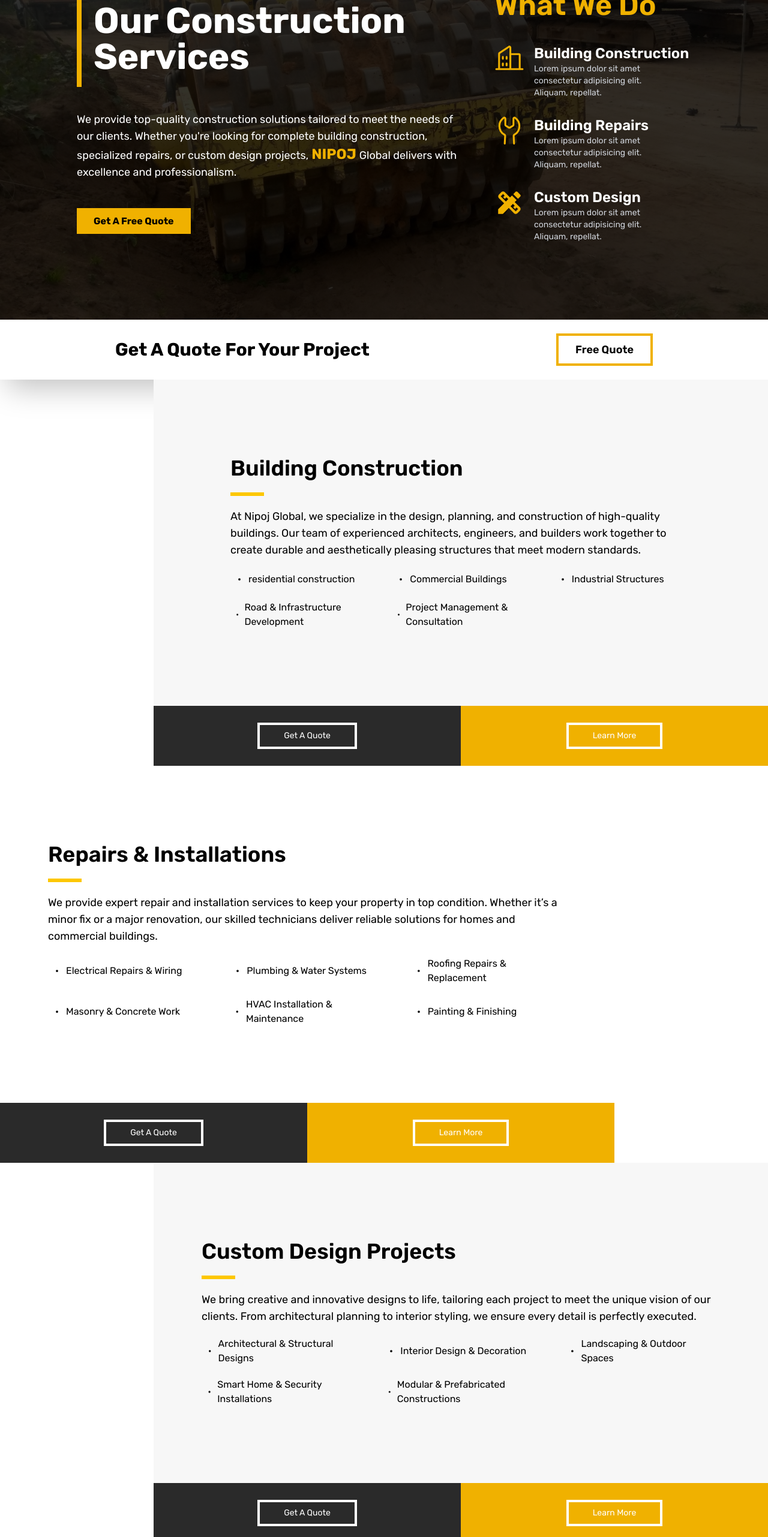
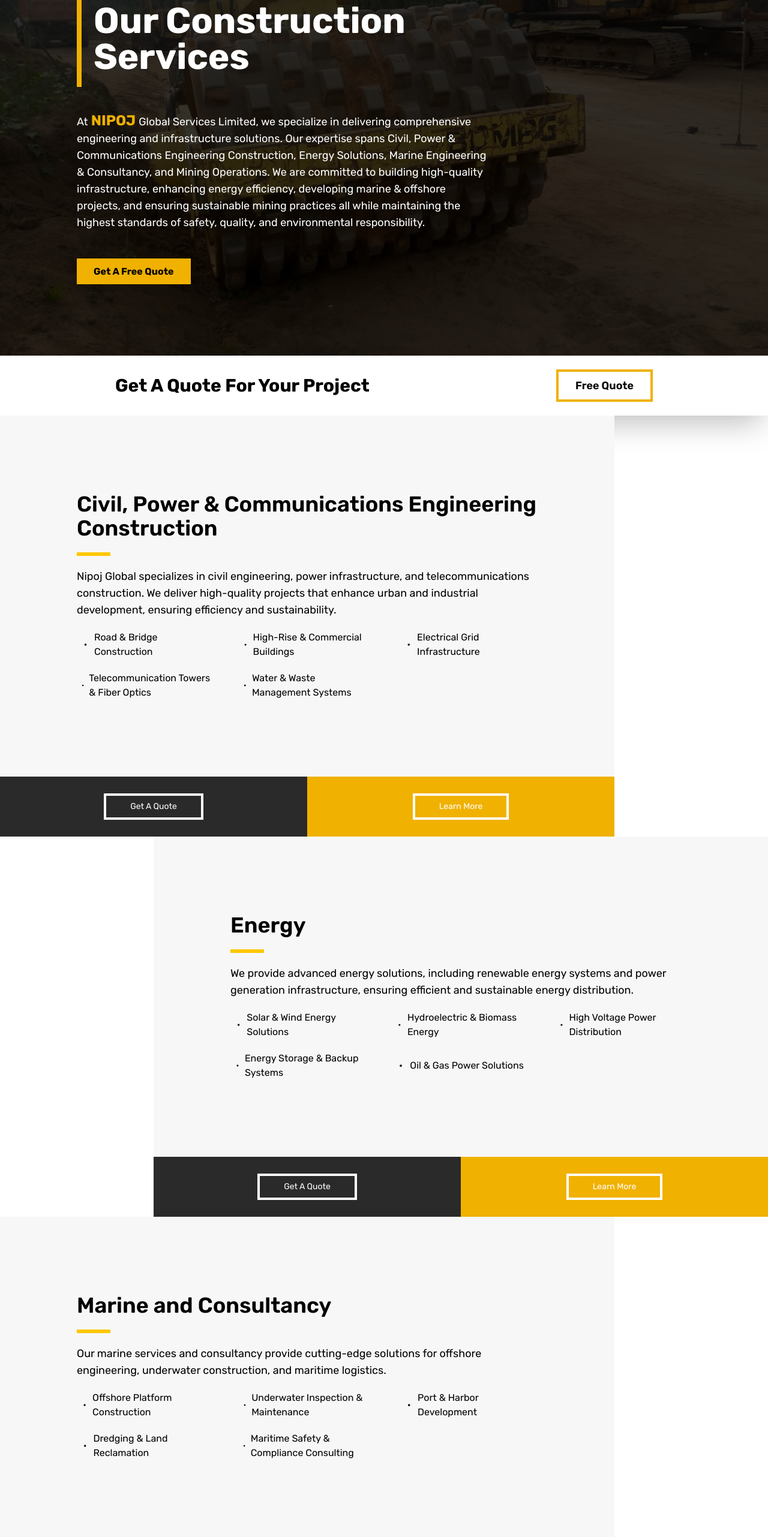
Before and after one commit to thedon-dev/nipoj-global, a React (Vite) app: page /services in a window 1280 px wide. Shown: the part 234-2797 px from the top of the page at 60% size. Built offline with nearby package versions, Linux system fonts and the light colour scheme.

Commit message:
Working on Projects Page

```diff
--- a/src/App.jsx
+++ b/src/App.jsx
@@ -6,6 +6,7 @@
 import Services from "./pages/Services";
 import Contact from "./pages/Contact";
 import About from "./pages/About";
+import Projects from "./pages/Projects";
 
 function App() {
   return (
@@ -25,7 +26,8 @@
         <Route path="/" element={<HomePage />} />
         <Route path="/services" element={<Services />} />
         <Route path="/contact" element={<Contact />} />
-        <Route path="/about" element={<About />} />
+        <Route path="/aboutus" element={<About />} />
+        <Route path="/projects" element={<Projects />} />
       </Routes>
 
       {location.pathname !== "/contact" && <Footer />}
--- a/src/components/Navbar.jsx
+++ b/src/components/Navbar.jsx
@@ -2,7 +2,7 @@
 import { BiCart } from "react-icons/bi";
 import { FaBars } from "react-icons/fa";
 import { FaX } from "react-icons/fa6";
-import { Link } from "react-router-dom";
+import { Link, NavLink } from "react-router-dom";
 import mainLogo from "../assets/mainLogo.jpg";
 
 const Navbar = () => {
@@ -26,7 +26,7 @@
     },
     {
       name: "About",
-      link: "/about",
+      link: "/aboutus",
     },
     {
       name: "Contact",
@@ -86,14 +86,18 @@
           </h3>
           <div className="gap-3 flex flex-col lg:flex-row">
             {links.map((lnk, index) => (
-              <Link
+              <NavLink
                 key={index}
                 onClick={() => setNavOpen(false)}
                 to={lnk.link}
-                className="text-black text-center px-5 lg:px-3 py-3 lg:py-1"
+                className={({ isActive }) =>
+                  `text-black text-center px-5 lg:px-3 py-5 lg:py-1 ${
+                    isActive ? "border-b-4 border-yellow-500" : ""
+                  } transition-all duration-300`
+                }
               >
                 {lnk.name}
-              </Link>
+              </NavLink>
             ))}
           </div>
           {/* <div className="flex items-center justify-center">
--- a/src/pages/About.jsx
+++ b/src/pages/About.jsx
@@ -1,4 +1,4 @@
-import React from "react";
+import React, { useEffect } from "react";
 import { Link } from "react-router-dom";
 import heroImage from "../assets/HeroImage.jpg";
 import { PiBuildings, PiDotBold } from "react-icons/pi";
@@ -8,6 +8,10 @@
 import { FaAngleDoubleRight } from "react-icons/fa";
 
 const About = () => {
+  useEffect(() => {
+    window.scrollTo(0, 0);
+  }, []);
+
   const services = [
     {
       heading: "Building Construction",
@@ -189,7 +193,7 @@
           </div>
         </div>
       </section>
-      <section className="px-[5%] lg:px-[10%] py-20 lg:py-32 text-center">
+      <section className="2xl:container mx-auto px-[5%] lg:px-[10%] py-20 lg:py-32 text-center">
         <h1 className="text-2xl front-semibold text-[#2a2a2a] lg:w-4/5 mx-auto">
           Lorem ipsum dolor sit, amet consectetur adipisicing elit. Earum maxime
           dolorem commodi, consequuntur quia veniam cupiditate odit ex nesciunt
--- a/src/pages/HomePage.jsx
+++ b/src/pages/HomePage.jsx
@@ -4,13 +4,22 @@
 import YellowMarker from "../components/YellowMarker";
 import LatestProjects from "../sections/mainPage/LatestProjects";
 import { Helmet } from "react-helmet";
-import { FaBuilding, FaRoad, FaTasks } from "react-icons/fa";
+import { FaBuilding, FaDotCircle, FaRoad, FaTasks } from "react-icons/fa";
 import AboutSection from "../sections/mainPage/AboutSection";
 import HeroImage from "../assets/HeroImage.jpg";
 import image2 from "../assets/image2.jpg";
 import FreeQuote from "../components/FreeQuote";
+import { BsDot } from "react-icons/bs";
+import { GoDot, GoDotFill } from "react-icons/go";
+import { PiDot } from "react-icons/pi";
 
 const HomePage = () => {
+  const Services = [
+    "Civil, Power and Communications Engineering Construction",
+    "Energy",
+    "Marine and Consultancy",
+    "Mining operation",
+  ];
   return (
     <>
       <Helmet>
@@ -69,46 +78,19 @@
           </div>
           <div className="bg-yellow-500 lg:w-1/3 px-[5%] py-14 lg:p-14">
             <h2 className="font-bold text-4xl">Our Service</h2>
-            <div className="flex flex-col py-10 justify-center gap-10 ">
-              <div className="flex flex-col lg:flex-row gap-5 lg:items-center mt-2">
-                <FaBuilding className="w-[50px] h-[50px] lg:w-[70px] lg:h-[70px] text-white" />
-                <div>
-                  <h4 className="text-[#2a2a2a] font-semibold text-xl">
-                    Structural & Civil Engineering
-                  </h4>
-                  <p className="text-sm lg:w-4/5 text-white">
-                    We design and construct residential, commercial, and
-                    industrial buildings, ensuring durability, efficiency, and
-                    sustainability in every project.
-                  </p>
+            <div className="flex flex-col py-10 justify-center gap-5 ">
+              {Services.map((service, idx) => (
+                <div key={idx} className="flex flex-row gap-3 items-start mt-2">
+                  <div>
+                    <GoDotFill className="w-[25px] h-[25px] text-white" />
+                  </div>
+                  <div>
+                    <h4 className="text-[#2a2a2a] font-semibold text-xl">
+                      {service}
+                    </h4>
+                  </div>
                 </div>
-              </div>
-              <div className="flex flex-col lg:flex-row gap-5 lg:items-center mt-2">
-                <FaRoad className="w-[50px] h-[50px] lg:w-[70px] lg:h-[70px] text-white" />
-                <div className="">
-                  <h4 className="text-[#2a2a2a] font-semibold text-xl">
-                    Infrastructure Development
-                  </h4>
-                  <p className="text-sm lg:w-4/5 text-white">
-                    From bridges and highways to energy-efficient structures, we
-                    handle critical infrastructure projects with precision and
-                    expertise.
-                  </p>
-                </div>
-              </div>
-              <div className="flex flex-col lg:flex-row lg:items-center gap-5 mt-2">
-                <FaTasks className="w-[50px] h-[50px] lg:w-[70px] lg:h-[70px] text-white" />
-                <div>
-                  <h4 className="text-[#2a2a2a] font-semibold text-xl">
-                    Project Management & Execution
-                  </h4>
-                  <p className="text-sm lg:w-4/5 text-white">
-                    We oversee projects from design to completion, ensuring
-                    timely delivery, cost efficiency, and compliance with
-                    international safety standards.
-                  </p>
-                </div>
-              </div>
+              ))}
             </div>
             <div className="flex justify-center mt-3">
               <Link
@@ -168,7 +150,10 @@
                     in Engineering and Construction.
                   </p>
                   <div className="mt-5">
-                    <Link className="px-10 py-3 border-4 font-semibold border-black">
+                    <Link
+                      to="/aboutus"
+                      className="px-10 py-3 border-4 font-semibold border-black"
+                    >
                       Learn More
                     </Link>
                   </div>
--- /dev/null
+++ b/src/pages/Projects.jsx
@@ -0,0 +1,39 @@
+import React from "react";
+import HeroImage from "../assets/HeroImage.jpg";
+import { Link } from "react-router-dom";
+
+const Projects = () => {
+  return (
+    <>
+      <section className="flex flex-col lg:flex-row 2xl:container mx-auto">
+        <div
+          className="py-20 px-[5%] lg:p-32 bg-black text-white"
+          style={{
+            backgroundImage: `linear-gradient(rgba(0, 0, 0, 0.8), rgba(0, 0, 0, 0.8)), url(${HeroImage})`,
+            backgroundSize: "cover",
+            backgroundPosition: "center",
+          }}
+        >
+          <h1 className="text-4xl lg:text-5xl font-bold border-l-8 border-yellow-500 p-3 lg:p-5 text-white">
+            Engineering & Construction
+          </h1>
+          <p className="mt-10 text-sm lg:text-xl w-2/3">
+            With a commitment to quality, innovation, and sustainability,{" "}
+            <span className="text-2xl text-yellow-500 font-bold">NIPOJ </span>
+            Global Services Ltd. delivers cutting-edge engineering and
+            construction solutions for commercial, industrial, and
+            infrastructure projects. Our expertise ensures durable and
+            cost-effective structures that meet global standards.
+          </p>
+        </div>
+      </section>
+      <section className="2xl:container mx-auto bg-yellow-500 px-[5%] lg:px-[10%] py-20">
+        <h1 className="text-4xl text-center font-semibold text-[#2a2a2a]">
+          Have a Project in Mind? <br /> Let's Get Building
+        </h1>
+      </section>
+    </>
+  );
+};
+
+export default Projects;
--- a/src/pages/Services.jsx
+++ b/src/pages/Services.jsx
@@ -15,19 +15,30 @@
   }, []);
   const services = [
     {
-      heading: "Building Construction",
+      heading: "Civil, Power & Communications Engineering Construction",
       icon: <PiBuildings className="w-[50px] h-[50px] text-yellow-500" />,
-      description: "",
+      description:
+        "We specialize in large-scale civil, power, and telecommunications infrastructure projects, ensuring quality and efficiency in construction.",
     },
     {
-      heading: "Building Repairs",
+      heading: "Energy",
       icon: <GoTools className="w-[50px] h-[50px] text-yellow-500" />,
-      description: "",
+      description:
+        "Our energy solutions include power generation, renewable energy systems, and grid infrastructure for sustainable and efficient energy distribution.",
     },
     {
-      heading: "Custom Design",
+      heading: "Marine and Consultancy",
       icon: <MdDesignServices className="w-[50px] h-[50px] text-yellow-500" />,
-      description: "",
+      description:
+        "We offer expert maritime solutions, underwater engineering, and professional consultancy services tailored for offshore and marine industries.",
+    },
+    {
+      heading: "Mining Operation",
+      icon: (
+        <MdHomeRepairService className="w-[50px] h-[50px] text-yellow-500" />
+      ),
+      description:
+        "Our mining operations focus on safe, efficient extraction and processing of minerals, ensuring compliance with environmental and safety regulations.",
     },
   ];
 
@@ -72,14 +83,20 @@
               Our Construction Services
             </h1>
             <p className="mt-10 text-sm lg:text-lg">
-              We provide top-quality construction solutions tailored to meet the
-              needs of our clients. Whether you're looking for complete building
-              construction, specialized repairs, or custom design projects,
+              At
               <span className="text-2xl text-yellow-500 font-bold">
                 {" "}
                 NIPOJ{" "}
-              </span>{" "}
-              Global delivers with excellence and professionalism.
+              </span>
+              Global Services Limited, we specialize in delivering comprehensive
+              engineering and infrastructure solutions. Our expertise spans
+              Civil, Power & Communications Engineering Construction, Energy
+              Solutions, Marine Engineering & Consultancy, and Mining
+              Operations. We are committed to building high-quality
+              infrastructure, enhancing energy efficiency, developing marine &
+              offshore projects, and ensuring sustainable mining practices all
+              while maintaining the highest standards of safety, quality, and
+              environmental responsibility.
             </p>
             <div className="mt-14">
               <Link className="font-bold lg:text-md px-7 py-3 bg-yellow-500 text-black">
@@ -87,7 +104,7 @@
               </Link>
             </div>
           </div>
-          <div className="lg:w-1/3 mt-10 lg:mt-0">
+          {/* <div className="lg:w-1/3 mt-10 lg:mt-0">
             <h2 className="text-yellow-500 text-4xl lg:text-5xl font-semibold">
               What We Do{" "}
             </h2>
@@ -107,67 +124,32 @@
                 </div>
               ))}
             </div>
-          </div>
+          </div> */}
         </div>
       </section>
       <FreeQuote />
       <section className="">
         <div className="2xl:container mx-auto">
-          <div className="lg:w-4/5 ms-auto bg-[#f7f7f7]">
+          <div className="lg:w-4/5 bg-[#f7f7f7]">
             <div className="px-[5%] py-20 lg:p-32">
-              <h2 className="text-4xl font-semibold">Building Construction</h2>
-              <YellowMarker />
-              <p className="lg:text-lg mt-5">
-                At Nipoj Global, we specialize in the design, planning, and
-                construction of high-quality buildings. Our team of experienced
-                architects, engineers, and builders work together to create
-                durable and aesthetically pleasing structures that meet modern
-                standards.
-              </p>
-              <div className="grid lg:grid-cols-3 gap-y-5 gap-x-10 mt-5">
-                {BuildingConstServ.map((service, index) => (
-                  <p
-                    key={index}
-                    className="text-sm lg:text-base flex items-center"
-                  >
-                    <PiDotBold size={30} />
-                    {service}
-                  </p>
-                ))}
-              </div>
-            </div>
-            <div className="flex">
-              <div className="bg-[#2a2a2a] py-7 w-1/2 grid place-content-center">
-                <Link className="border-4 text-sm border-white px-5 lg:px-10 py-1 lg:py-2 text-white">
-                  Get A Quote
-                </Link>
-              </div>
-              <div className="bg-yellow-500 py-7 w-1/2 grid place-content-center">
-                <Link className="border-4 text-sm border-white px-5 lg:px-10 py-1 lg:py-2 text-white">
-                  Learn More
-                </Link>
-              </div>
-            </div>
-          </div>
-        </div>
-      </section>
-
-      <section className="">
-        <div className="2xl:container mx-auto">
-          <div className="lg:w-4/5">
-            <div className="px-[5%] py-20 lg:px-20 lg:py-32">
               <h2 className="text-4xl font-semibold">
-                Repairs & Installations
+                Civil, Power & Communications Engineering Construction
               </h2>
               <YellowMarker />
               <p className="lg:text-lg mt-5">
-                We provide expert repair and installation services to keep your
-                property in top condition. Whether it’s a minor fix or a major
-                renovation, our skilled technicians deliver reliable solutions
-                for homes and commercial buildings.
+                Nipoj Global specializes in civil engineering, power
+                infrastructure, and telecommunications construction. We deliver
+                high-quality projects that enhance urban and industrial
+                development, ensuring efficiency and sustainability.
               </p>
               <div className="grid lg:grid-cols-3 gap-y-5 gap-x-10 mt-5">
-                {RepairConstServ.map((service, index) => (
+                {[
+                  "Road & Bridge Construction",
+                  "High-Rise & Commercial Buildings",
+                  "Electrical Grid Infrastructure",
+                  "Telecommunication Towers & Fiber Optics",
+                  "Water & Waste Management Systems",
+                ].map((service, index) => (
                   <p
                     key={index}
                     className="text-sm lg:text-base flex items-center"
@@ -197,17 +179,112 @@
       <section className="">
         <div className="2xl:container mx-auto">
           <div className="lg:w-4/5 ms-auto bg-[#f7f7f7]">
-            <div className="px-[5%] py-20 lg:px-20 lg:py-32">
-              <h2 className="text-4xl font-semibold">Custom Design Projects</h2>
+            <div className="px-[5%] py-20 lg:p-32">
+              <h2 className="text-4xl font-semibold">Energy</h2>
               <YellowMarker />
               <p className="lg:text-lg mt-5">
-                We bring creative and innovative designs to life, tailoring each
-                project to meet the unique vision of our clients. From
-                architectural planning to interior styling, we ensure every
-                detail is perfectly executed.
+                We provide advanced energy solutions, including renewable energy
+                systems and power generation infrastructure, ensuring efficient
+                and sustainable energy distribution.
               </p>
               <div className="grid lg:grid-cols-3 gap-y-5 gap-x-10 mt-5">
-                {DesignConstServ.map((service, index) => (
+                {[
+                  "Solar & Wind Energy Solutions",
+                  "Hydroelectric & Biomass Energy",
+                  "High Voltage Power Distribution",
+                  "Energy Storage & Backup Systems",
+                  "Oil & Gas Power Solutions",
+                ].map((service, index) => (
+                  <p
+                    key={index}
+                    className="text-sm lg:text-base flex items-center"
+                  >
+                    <PiDotBold size={30} />
+                    {service}
+                  </p>
+                ))}
+              </div>
+            </div>
+            <div className="flex">
+              <div className="bg-[#2a2a2a] py-7 w-1/2 grid place-content-center">
+                <Link className="border-4 text-sm border-white px-5 lg:px-10 py-1 lg:py-2 text-white">
+                  Get A Quote
+                </Link>
+              </div>
+              <div className="bg-yellow-500 py-7 w-1/2 grid place-content-center">
+                <Link className="border-4 text-sm border-white px-5 lg:px-10 py-1 lg:py-2 text-white">
+                  Learn More
+                </Link>
+              </div>
+            </div>
+          </div>
+        </div>
+      </section>
+
+      <section className="">
+        <div className="2xl:container mx-auto">
+          <div className="lg:w-4/5 bg-[#f7f7f7]">
+            <div className="px-[5%] py-20 lg:p-32">
+              <h2 className="text-4xl font-semibold">Marine and Consultancy</h2>
+              <YellowMarker />
+              <p className="lg:text-lg mt-5">
+                Our marine services and consultancy provide cutting-edge
+                solutions for offshore engineering, underwater construction, and
+                maritime logistics.
+              </p>
+              <div className="grid lg:grid-cols-3 gap-y-5 gap-x-10 mt-5">
+                {[
+                  "Offshore Platform Construction",
+                  "Underwater Inspection & Maintenance",
+                  "Port & Harbor Development",
+                  "Dredging & Land Reclamation",
+                  "Maritime Safety & Compliance Consulting",
+                ].map((service, index) => (
+                  <p
+                    key={index}
+                    className="text-sm lg:text-base flex items-center"
+                  >
+                    <PiDotBold size={30} />
+                    {service}
+                  </p>
+                ))}
+              </div>
+            </div>
+            <div className="flex">
+              <div className="bg-[#2a2a2a] py-7 w-1/2 grid place-content-center">
+                <Link className="border-4 text-sm border-white px-5 lg:px-10 py-1 lg:py-2 text-white">
+                  Get A Quote
+                </Link>
+              </div>
+              <div className="bg-yellow-500 py-7 w-1/2 grid place-content-center">
+                <Link className="border-4 text-sm border-white px-5 lg:px-10 py-1 lg:py-2 text-white">
+                  Learn More
+                </Link>
+              </div>
+            </div>
+          </div>
+        </div>
+      </section>
+
+      <section className="">
+        <div className="2xl:container mx-auto">
+          <div className="lg:w-4/5 ms-auto bg-[#f7f7f7]">
+            <div className="px-[5%] py-20 lg:p-32">
+              <h2 className="text-4xl font-semibold">Mining Operation</h2>
+              <YellowMarker />
+              <p className="lg:text-lg mt-5">
+                We offer efficient and environmentally responsible mining
+                solutions, focusing on mineral extraction, processing, and site
+                rehabilitation.
+              </p>
+              <div className="grid lg:grid-cols-3 gap-y-5 gap-x-10 mt-5">
+                {[
+                  "Exploration & Surveying",
+                  "Open-Pit & Underground Mining",
+                  "Mineral Processing & Refining",
+                  "Environmental Impact Assessments",
+                  "Mining Safety & Regulatory Compliance",
+                ].map((service, index) => (
                   <p
                     key={index}
                     className="text-sm lg:text-base flex items-center"
--- a/src/sections/mainPage/AboutSection.jsx
+++ b/src/sections/mainPage/AboutSection.jsx
@@ -26,7 +26,7 @@
     return () => observer.disconnect();
   }, []);
   return (
-    <section className="flex flex-col lg:flex-row">
+    <section className="flex flex-col lg:flex-row 2xl:container mx-auto">
       <div className="lg:w-2/5 bg-[#2a2a2a] text-white px-[5%] py-10 lg:p-20">
         <h2 className="text-3xl lg:text-4xl font-bold">
           We've Been Building For Over 10 Years
@@ -39,7 +39,10 @@
           a trusted industry leader.
         </p>
         <div className="mt-10 lg:mt-20">
-          <Link className="lg:text-lg font-semibold px-7 py-2 border-4 border-yellow-500">
+          <Link
+            to="/aboutus"
+            className="lg:text-lg font-semibold px-7 py-2 border-4 border-yellow-500"
+          >
             ABOUT US
           </Link>
         </div>
```
